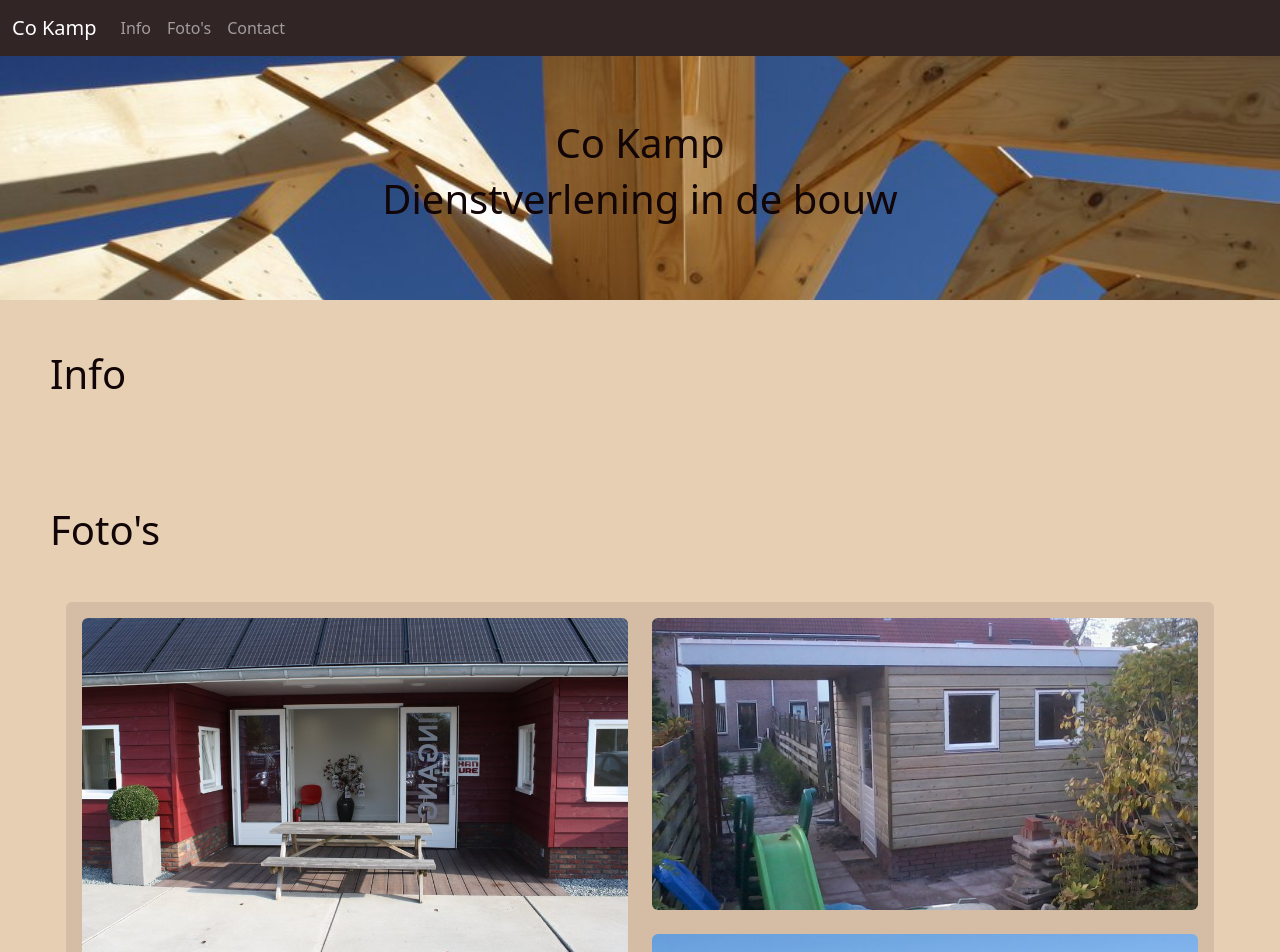
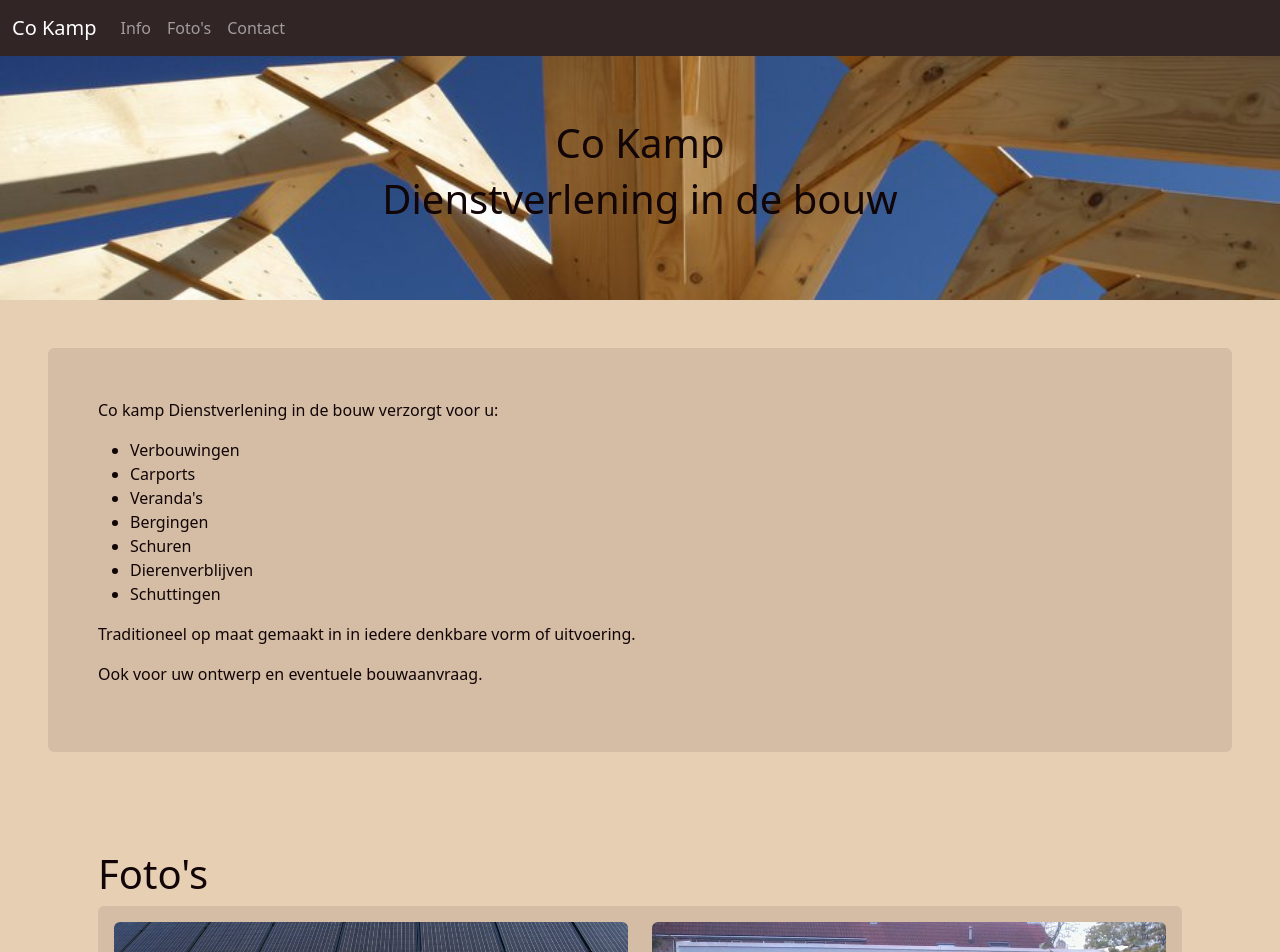
Before and after one commit to Stijn-Kamp/CoKampWebsite, a Vue app: page / in a window 1280 px wide. Shown: the top 952 px of the page. Built offline with nearby package versions, Linux system fonts and the light colour scheme.

Commit message:
added info page and started working on fixing margins

```diff
--- a/src/components/ImageGrid.vue
+++ b/src/components/ImageGrid.vue
@@ -1,5 +1,5 @@
 <template>
-  <div class="lightbox m-3 mt-5 p-3 bg-primary bg-opacity-10 rounded">
+  <div class="lightbox p-3 bg-primary bg-opacity-10 rounded">
     <div class="row">
       <div class="col-lg-6">
         <img
--- a/src/views/ContactView.vue
+++ b/src/views/ContactView.vue
@@ -24,13 +24,13 @@
             </div>
             <div>
                 <PhoneIcon class="icon"/>
-                <p><a href="tel:+31613654646">+316 136 546 46</a></p>
-                <p><a href="tel:0229573470">0229 573 470</a></p>
+                <p><a class="link" href="tel:+31613654646">+316 136 546 46</a></p>
+                <p><a class="link" href="tel:0229573470">0229 573 470</a></p>
             </div>
             <div>
                 <EmailIcon class="icon"/>
                 <DocumentationIcon />
-                <p><a href="mailto:cokamp@gmail.com">CoKamp@gmail.com</a></p>
+                <p><a class="link" href="mailto:cokamp@gmail.com">CoKamp@gmail.com</a></p>
             </div>
         </div>
     </div>
@@ -47,7 +47,11 @@
     .icon {
         width: 75px;
         height: 75px;
-        margin: 25px;
+        margin: 15px;
         fill: white;
     }
+
+    .link {
+        color: white;
+    }
 </style>
--- a/src/views/ImagesView.vue
+++ b/src/views/ImagesView.vue
@@ -9,7 +9,7 @@
 </script>
 
 <template>
-    <div>
+    <div class="m-5">
         <h1>Foto's</h1>
         <Images/>
     </div>
--- a/src/views/InfoView.vue
+++ b/src/views/InfoView.vue
@@ -1,5 +1,16 @@
 <template>
-    <div>
-        <h1>Info</h1>
+    <div class="m-5 bg-primary bg-opacity-10 rounded">
+        <p>Co kamp Dienstverlening in de bouw verzorgt voor u:</p>
+        <ul>
+            <li>Verbouwingen</li>
+            <li>Carports</li>
+            <li>Veranda's</li>
+            <li>Bergingen</li>
+            <li>Schuren</li>
+            <li>Dierenverblijven</li>
+            <li>Schuttingen</li>
+        </ul>
+        <p>Traditioneel op maat gemaakt in in iedere denkbare vorm of uitvoering.</p>
+        <p>Ook voor uw ontwerp en eventuele bouwaanvraag.</p>
     </div>
 </template>
```
